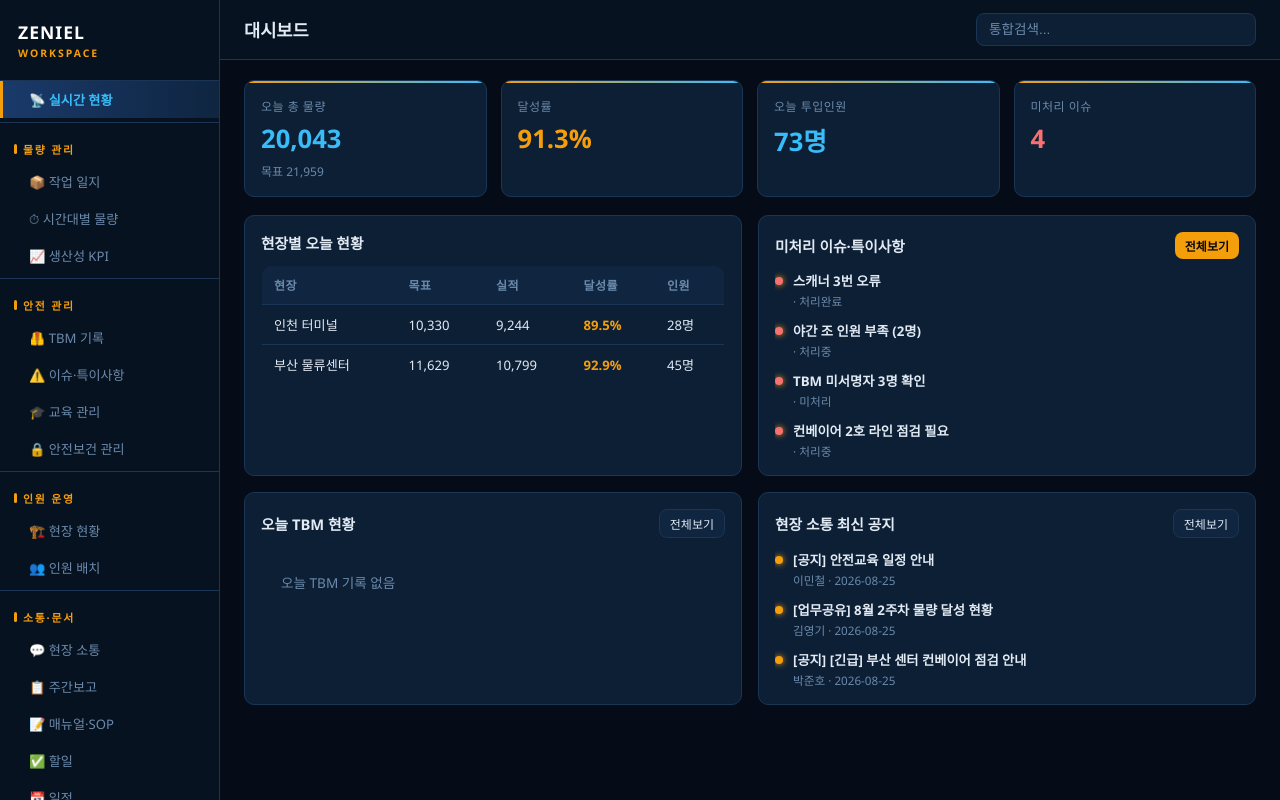
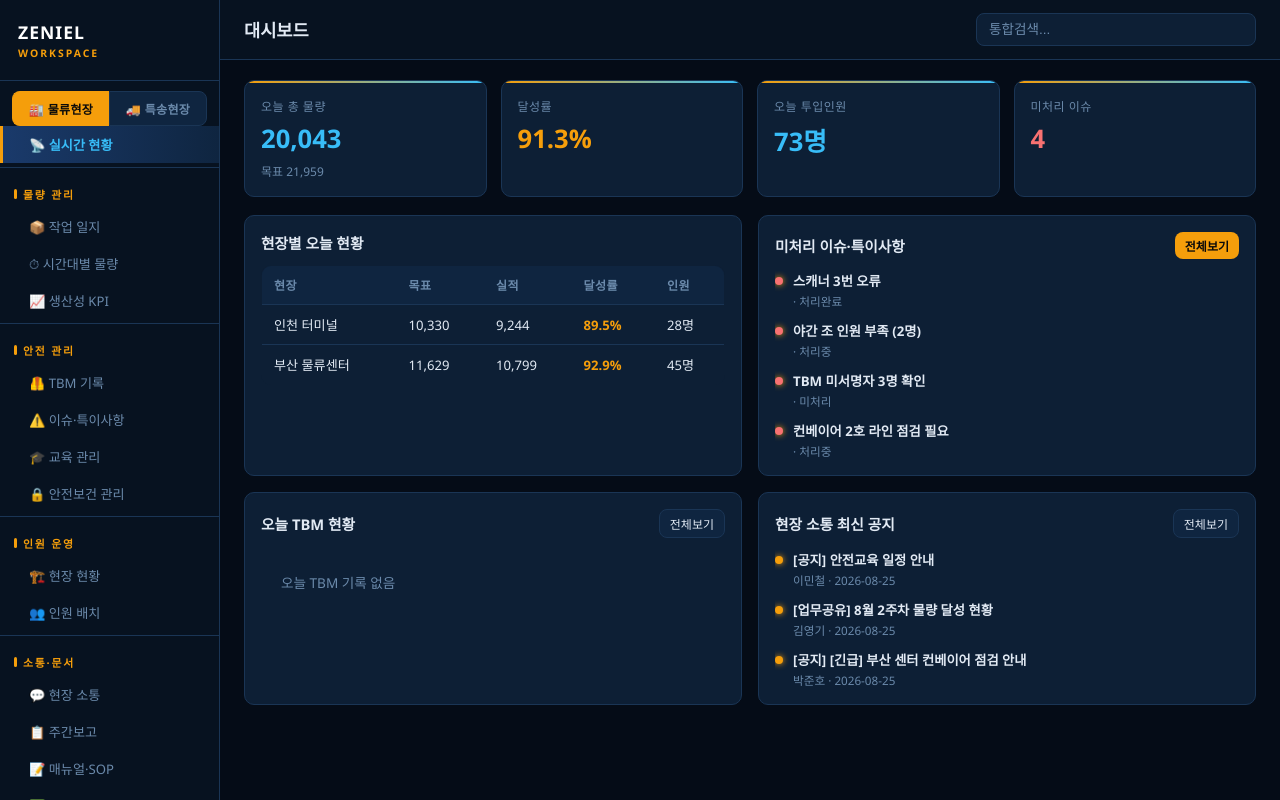
Before and after one commit to ygkim80-maker/workspace, a FastAPI app: page / in a window 1280 px wide. Run offline with FastAPI, Linux system fonts and the light colour scheme; data comes from the database, SQL or seed files in the repository.

Commit message:
feat: 워크스페이스 전환 탭 추가 (물류현장/특송현장 분리)

```diff
--- a/zeniel-workspace/static/logistics.js
+++ b/zeniel-workspace/static/logistics.js
@@ -1,3 +1,20 @@
+// ===== 워크스페이스 전환 =====
+let currentWorkspace = 'logistics';
+
+function switchWorkspace(ws) {
+  currentWorkspace = ws;
+  document.getElementById('nav-logistics').style.display = ws === 'logistics' ? '' : 'none';
+  document.getElementById('nav-special').style.display = ws === 'special' ? '' : 'none';
+  document.getElementById('ws-tab-logistics').classList.toggle('active', ws === 'logistics');
+  document.getElementById('ws-tab-special').classList.toggle('active', ws === 'special');
+
+  if (ws === 'logistics') {
+    navigate('dashboard');
+  } else {
+    navigate('sd-dashboard');
+  }
+}
+
 // ===== navigate 확장 =====
 const _origNavigate = navigate;
 function navigate(page) {
--- a/zeniel-workspace/static/style.css
+++ b/zeniel-workspace/static/style.css
@@ -441,3 +441,17 @@ body {
 .sd-issue-card-title { font-size: .9rem; font-weight: 600; color: var(--text); margin-bottom: 4px; }
 .sd-issue-card-content { font-size: .82rem; color: var(--muted); line-height: 1.7; white-space: pre-wrap; }
 .text-danger { color: var(--danger); font-weight: 700; }
+
+/* 워크스페이스 전환 탭 */
+.ws-tabs { display: flex; gap: 0; padding: 10px 12px 0; }
+.ws-tab {
+  flex: 1; padding: 8px 4px; font-size: .75rem; font-weight: 700;
+  background: var(--card2); color: var(--muted);
+  border: 1px solid var(--border); cursor: pointer;
+  transition: background .15s, color .15s;
+  letter-spacing: .3px;
+}
+.ws-tab:first-child { border-radius: 8px 0 0 8px; border-right: none; }
+.ws-tab:last-child { border-radius: 0 8px 8px 0; }
+.ws-tab.active { background: var(--amber); color: #0a0a0a; border-color: var(--amber); }
+.ws-tab:not(.active):hover { background: var(--card); color: var(--text); }
--- a/zeniel-workspace/templates/index.html
+++ b/zeniel-workspace/templates/index.html
@@ -10,7 +10,15 @@
 <div class="app-shell">
   <aside class="sidebar">
     <div class="brand">ZENIEL<span>WORKSPACE</span></div>
-    <nav class="nav">
+
+    <!-- 워크스페이스 전환 탭 -->
+    <div class="ws-tabs">
+      <button class="ws-tab active" id="ws-tab-logistics" onclick="switchWorkspace('logistics')">🏭 물류현장</button>
+      <button class="ws-tab" id="ws-tab-special" onclick="switchWorkspace('special')">🚚 특송현장</button>
+    </div>
+
+    <!-- 물류현장 메뉴 -->
+    <nav class="nav" id="nav-logistics">
       <div class="nav-item active" data-page="dashboard" onclick="navigate('dashboard')">📡 실시간 현황</div>
 
       <div class="nav-section-label">물량 관리</div>
@@ -35,12 +43,6 @@
       <div class="nav-item" data-page="tasks" onclick="navigate('tasks')">✅ 할일</div>
       <div class="nav-item" data-page="schedules" onclick="navigate('schedules')">📅 일정</div>
 
-      <div class="nav-section-label">특송사업</div>
-      <div class="nav-item" data-page="sd-dashboard" onclick="navigate('sd-dashboard')">📡 특송 현황</div>
-      <div class="nav-item" data-page="sd-delivery" onclick="navigate('sd-delivery')">📦 배송 물량</div>
-      <div class="nav-item" data-page="sd-staff" onclick="navigate('sd-staff')">👥 인원 현황</div>
-      <div class="nav-item" data-page="sd-issues" onclick="navigate('sd-issues')">⚠️ 지사 특이사항</div>
-
       <div class="nav-section-label">본사 CRM</div>
       <div class="nav-item" data-page="leads" onclick="navigate('leads')">👤 리드관리</div>
       <div class="nav-item" data-page="customers" onclick="navigate('customers')">🏢 고객관리</div>
@@ -51,6 +53,25 @@
       <div class="nav-item" data-page="emails" onclick="navigate('emails')">✉️ 메일관리</div>
       <div class="nav-item" data-page="insights" onclick="navigate('insights')">💡 인사이트</div>
       <div class="nav-item" data-page="settings" onclick="navigate('settings')">⚙️ 설정</div>
+    </nav>
+
+    <!-- 특송현장 메뉴 -->
+    <nav class="nav" id="nav-special" style="display:none">
+      <div class="nav-item" data-page="sd-dashboard" onclick="navigate('sd-dashboard')">📡 특송 현황</div>
+
+      <div class="nav-section-label">배송 관리</div>
+      <div class="nav-item" data-page="sd-delivery" onclick="navigate('sd-delivery')">📦 배송 물량</div>
+
+      <div class="nav-section-label">인원 운영</div>
+      <div class="nav-item" data-page="sd-staff" onclick="navigate('sd-staff')">👥 인원 현황</div>
+
+      <div class="nav-section-label">현장 이슈</div>
+      <div class="nav-item" data-page="sd-issues" onclick="navigate('sd-issues')">⚠️ 지사 특이사항</div>
+
+      <div class="nav-section-label">소통·문서</div>
+      <div class="nav-item" data-page="feed" onclick="navigate('feed')">💬 현장 소통</div>
+      <div class="nav-item" data-page="tasks" onclick="navigate('tasks')">✅ 할일</div>
+      <div class="nav-item" data-page="schedules" onclick="navigate('schedules')">📅 일정</div>
     </nav>
   </aside>
 
```
